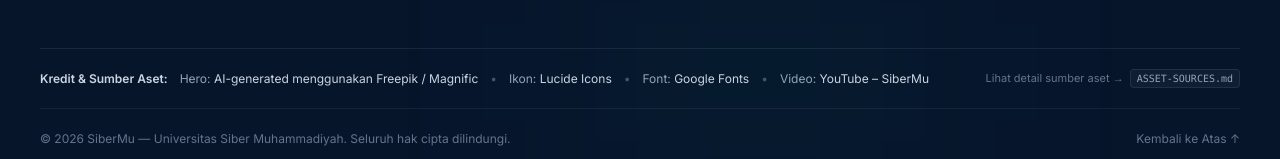
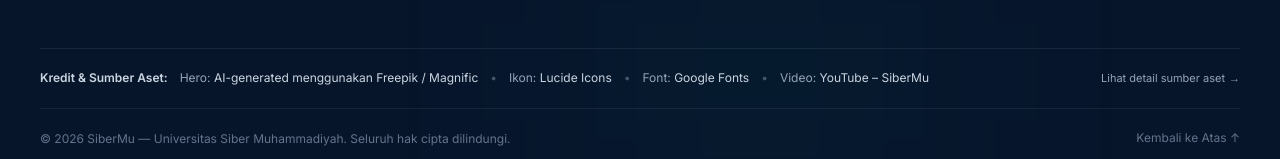
Before and after one commit to aprilliobintang284/landingpage-sibermu, a Next.js app: page / in a window 1280 px wide. Shown: the part 3316-3475 px from the top of the page. Built offline with nearby package versions, Linux system fonts and the light colour scheme.

Commit message:
feat(footer): link asset credits to GitHub ASSET-SOURCES.md

```diff
--- a/components/Footer.tsx
+++ b/components/Footer.tsx
@@ -283,11 +283,16 @@ export default function Footer() {
               </span>
             </div>
 
-            <div className="text-[11px] text-slate-500 flex-shrink-0 flex items-center gap-1.5">
-              <span>Lihat detail sumber aset →</span>
-              <span className="text-slate-400 font-mono text-[10px] bg-white/[0.04] px-1.5 py-0.5 rounded border border-white/[0.08]">
-                ASSET-SOURCES.md
-              </span>
+            <div className="flex-shrink-0">
+              <a
+                href="https://github.com/aprilliobintang284/landingpage-sibermu/blob/main/ASSET-SOURCES.md"
+                target="_blank"
+                rel="noopener noreferrer"
+                className="group inline-flex items-center gap-1 text-[11px] text-slate-400 hover:text-[#14B8A6] transition-colors duration-200 py-0.5"
+              >
+                <span>Lihat detail sumber aset</span>
+                <span className="group-hover:translate-x-0.5 transition-transform duration-200">→</span>
+              </a>
             </div>
           </div>
         </div>
```
